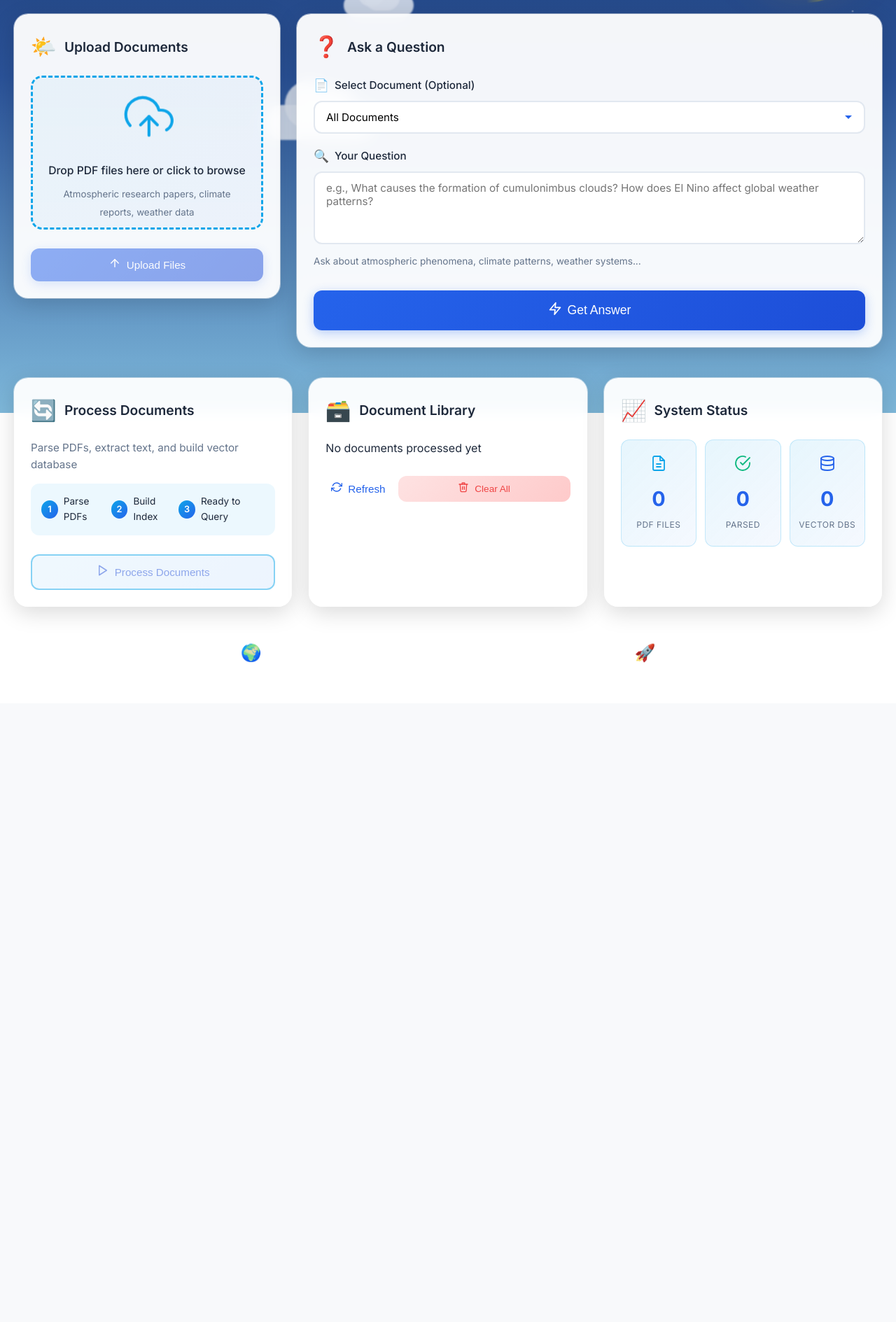
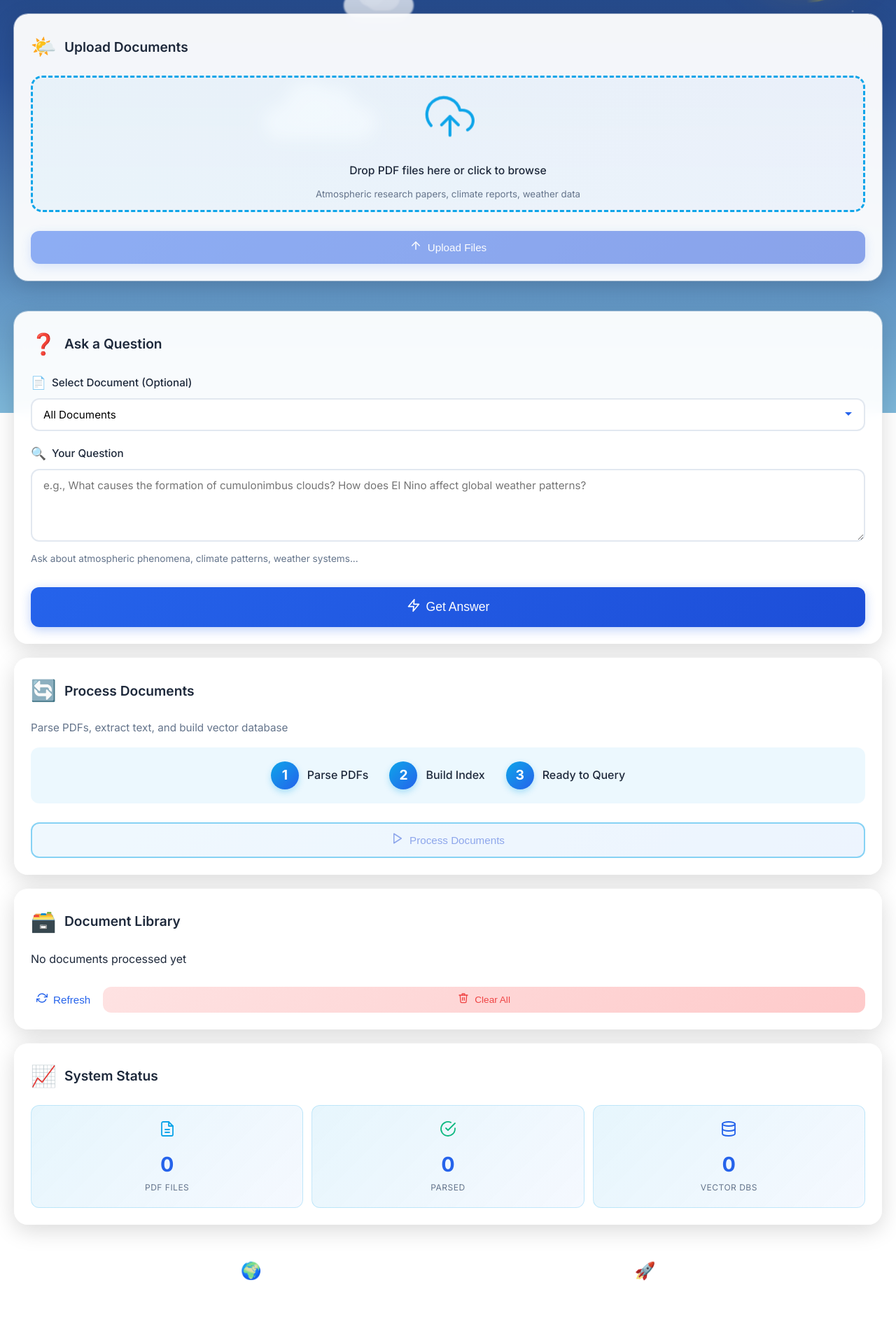
Before and after one commit to chenj695/adaptive-rag-system, a Flask app: page / in a window 1280 px wide. Shown: the part 210-2099 px from the top of the page at 70% size. Before the commit the page ends 1157 px from the top, so only its background shows below. Run offline with Flask 3, Linux system fonts and the light colour scheme; data that the repository does not hold is empty; some libraries are stand-ins or nearby versions.

Commit message:
Update style.css

```diff
--- a/web/static/style.css
+++ b/web/static/style.css
@@ -383,28 +383,83 @@ header {
    ============================================ */
 
 .main-content {
-    display: grid;
-    grid-template-columns: 380px 1fr;
+    display: flex;
+    flex-direction: column;
     gap: 24px;
     margin-top: 20px;
 }
 
-@media (max-width: 1024px) {
-    .main-content {
-        grid-template-columns: 1fr;
-    }
-}
-
-/* Bottom Row Layout */
-.bottom-row {
+/* Row 1: Upload, Process, Status */
+.row-top {
     display: grid;
     grid-template-columns: repeat(3, 1fr);
     gap: 24px;
-    margin-top: 24px;
+    align-items: stretch;
+}
+
+.row-top .card {
+    margin-bottom: 0;
+    height: 100%;
+    display: flex;
+    flex-direction: column;
+}
+
+.row-top .upload-area {
+    flex-grow: 1;
+    display: flex;
+    flex-direction: column;
+    justify-content: center;
+    padding: 15px;
+}
+
+.row-top .process-steps {
+    margin: 10px 0;
+}
+
+/* Row 2: Library (1) and Ask (2) */
+.row-middle {
+    display: grid;
+    grid-template-columns: 1fr 2fr;
+    gap: 24px;
+    align-items: stretch;
+}
+
+.row-middle .card {
+    margin-bottom: 0;
+    height: 100%;
+}
+
+.query-form-row {
+    display: flex;
+    gap: 20px;
+    margin-bottom: 15px;
+}
+
+.doc-select-group {
+    flex: 1;
+}
+
+.question-input-group {
+    flex: 2;
+}
+
+.question-input-group textarea {
+    height: 80px;
+}
+
+/* Row 3: Answer (Full Width) */
+.row-bottom {
+    width: 100%;
+}
+
+.answer-grid {
+    display: grid;
+    grid-template-columns: 1.5fr 1fr;
+    gap: 24px;
 }
 
 @media (max-width: 1024px) {
-    .bottom-row {
+    .row-top, .row-middle, .answer-grid {
         grid-template-columns: 1fr;
     }
 }
@@ -515,9 +570,10 @@ header {
 
 .process-steps {
     display: flex;
-    justify-content: space-between;
+    justify-content: center;
+    gap: 30px;
     margin: 15px 0;
-    padding: 15px;
+    padding: 20px;
     background: rgba(14, 165, 233, 0.08);
     border-radius: 12px;
 }
@@ -525,22 +581,24 @@ header {
 .step {
     display: flex;
     align-items: center;
-    gap: 8px;
-    font-size: 0.85rem;
+    gap: 12px;
+    font-size: 1rem;
+    font-weight: 500;
     color: var(--text-dark);
 }
 
 .step-num {
-    width: 26px;
-    height: 26px;
+    width: 40px;
+    height: 40px;
     border-radius: 50%;
     background: linear-gradient(135deg, var(--accent), var(--primary));
     color: white;
     display: flex;
     align-items: center;
     justify-content: center;
-    font-weight: 600;
-    font-size: 0.8rem;
+    font-weight: 700;
+    font-size: 1.2rem;
+    box-shadow: 0 4px 10px rgba(14, 165, 233, 0.3);
 }
 
 /* ============================================
@@ -813,6 +871,11 @@ header {
     background: linear-gradient(135deg, rgba(14, 165, 233, 0.1) 0%, rgba(59, 130, 246, 0.05) 100%);
     border-radius: 12px;
     border: 1px solid rgba(14, 165, 233, 0.2);
+    display: flex;
+    flex-direction: column;
+    align-items: center;
+    justify-content: center;
+    min-height: 120px;
 }
 
 .stat-icon {
```
